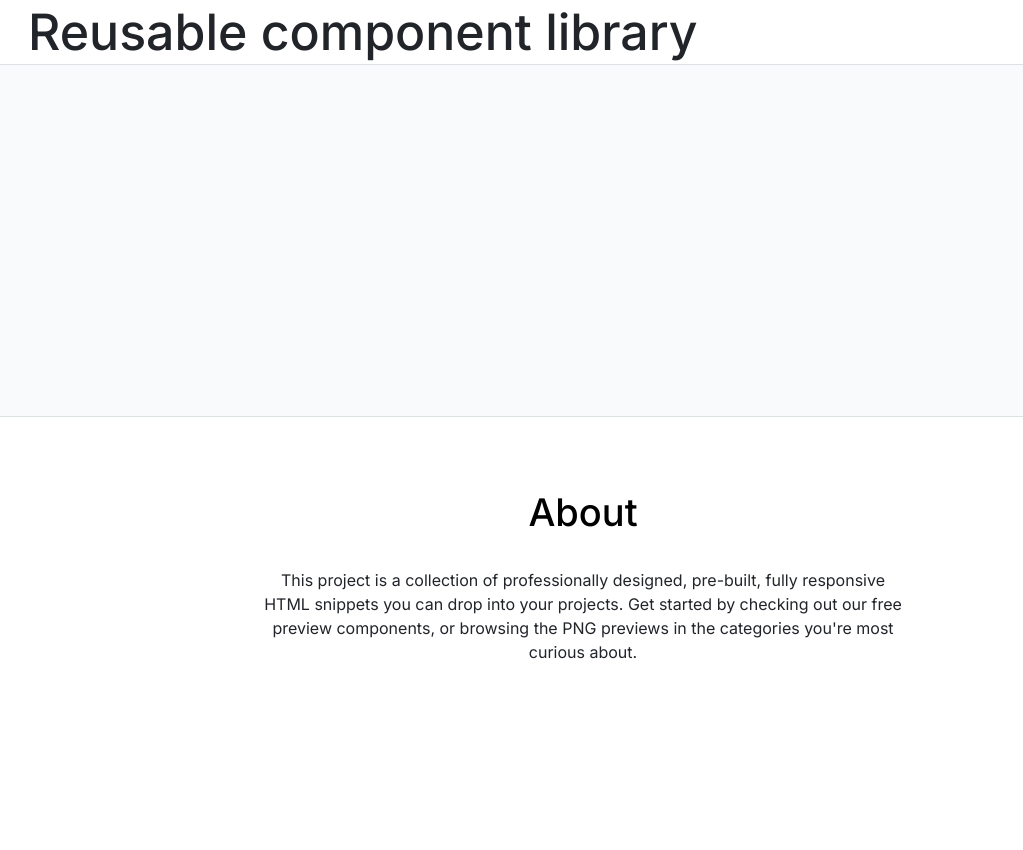
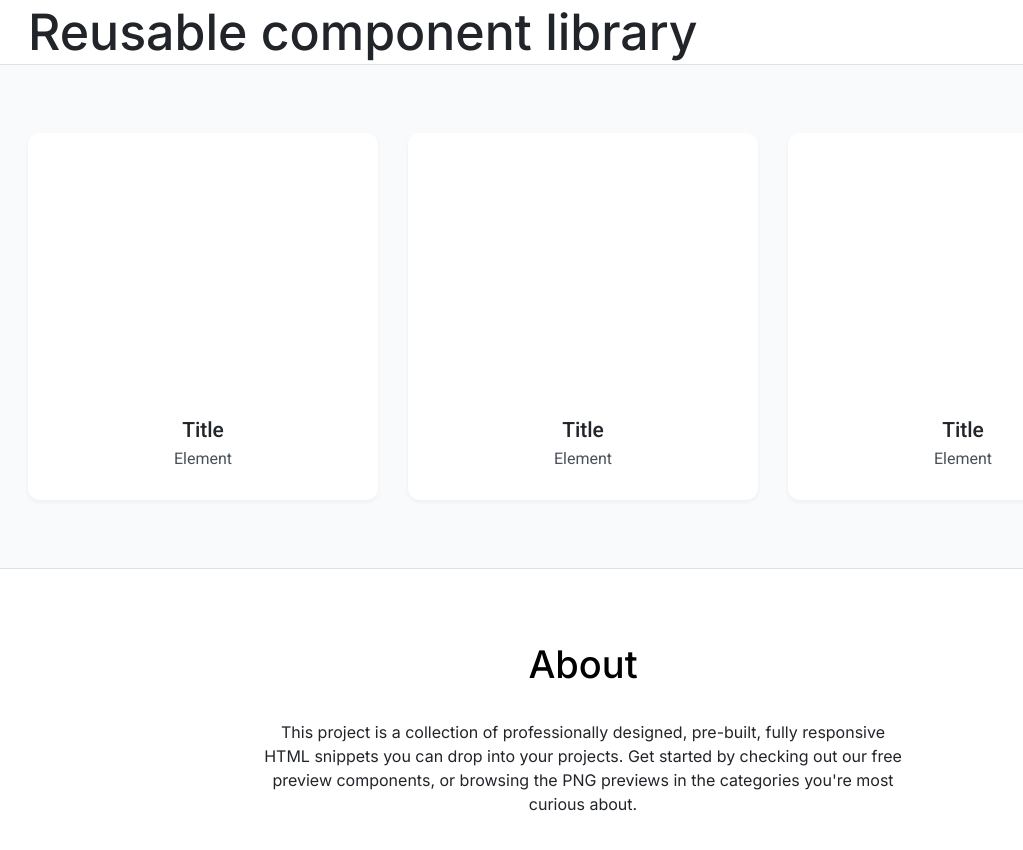
Before and after one commit to js-tasks-ru/htmlcss-20220811_konstantin87, a website: page index.html in a window 1280 px wide. Shown: the whole page, without its empty margins (57-1080 px from the left). Before the commit the page ends 800 px from the top, so only its background shows below. Drawn offline with Linux system fonts and the light colour scheme.

Commit message:
04-03-layout: add preview cards layouts

```diff
--- a/components/collection/collection.css
+++ b/components/collection/collection.css
@@ -2,4 +2,51 @@
   background-color: #f9fafc;
   border-bottom: 1px solid var(--grey-2);
   border-top: 1px solid var(--grey-2);
+  display: flex;
+  justify-content: center;
+  padding: 68px 0;
 }
+
+.collection__inner-container {
+  display: flex;
+  flex-wrap: wrap;
+  gap: 30px;
+  justify-content: center;
+  max-width: 1110px;
+}
+
+.collection__item {
+  align-items: center;
+  background: var(--white);
+  border-radius: 12px;
+  box-shadow: 0 2px 4px rgba(33, 36, 41, 0.05);
+  display: flex;
+  flex-direction: column;
+  height: 367px;
+  justify-content: flex-end;
+  padding: 32px 0;
+  width: 350px;
+}
+
+.collection__item-text-group {
+  align-items: center;
+  display: flex;
+  flex-direction: column;
+  gap: 6px;
+}
+
+.collection__h3 {
+  color: var(--black);
+  font-size: 21px;
+  font-weight: 500;
+  line-height: 25px;
+  margin: 0;
+}
+
+.collection__p {
+  color: var(--grey-4);
+  font-size: 16px;
+  font-weight: 400;
+  line-height: 19px;
+  margin: 0;
+}
--- a/index.html
+++ b/index.html
@@ -13,7 +13,28 @@
           <h1 class="header__title">Reusable component library</h1>
         </div>
       </header>
-      <main class="collection"></main>
+      <main class="collection">
+        <div class="collection__inner-container">
+          <article class="collection__item">
+            <section class="collection__item-text-group">
+              <h3 class="collection__h3">Title</h3>
+              <p class="collection__p">Element</p>
+            </section>
+          </article>
+          <article class="collection__item">
+            <section class="collection__item-text-group">
+              <h3 class="collection__h3">Title</h3>
+              <p class="collection__p">Element</p>
+            </section>
+          </article>
+          <article class="collection__item">
+            <section class="collection__item-text-group">
+              <h3 class="collection__h3">Title</h3>
+              <p class="collection__p">Element</p>
+            </section>
+          </article>
+        </div>
+      </main>
       <footer class="footer">
         <div class="container">
           <div class="footer__container">
```
